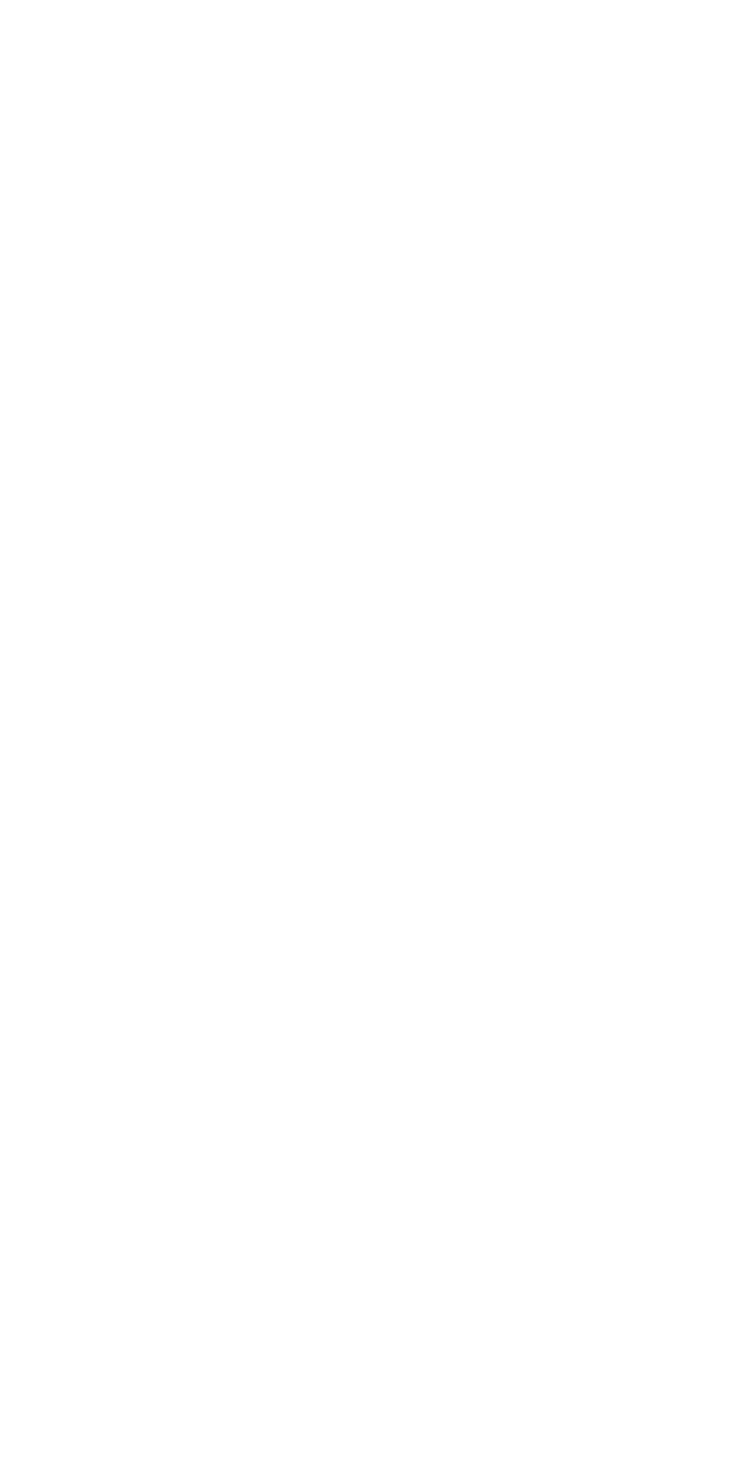
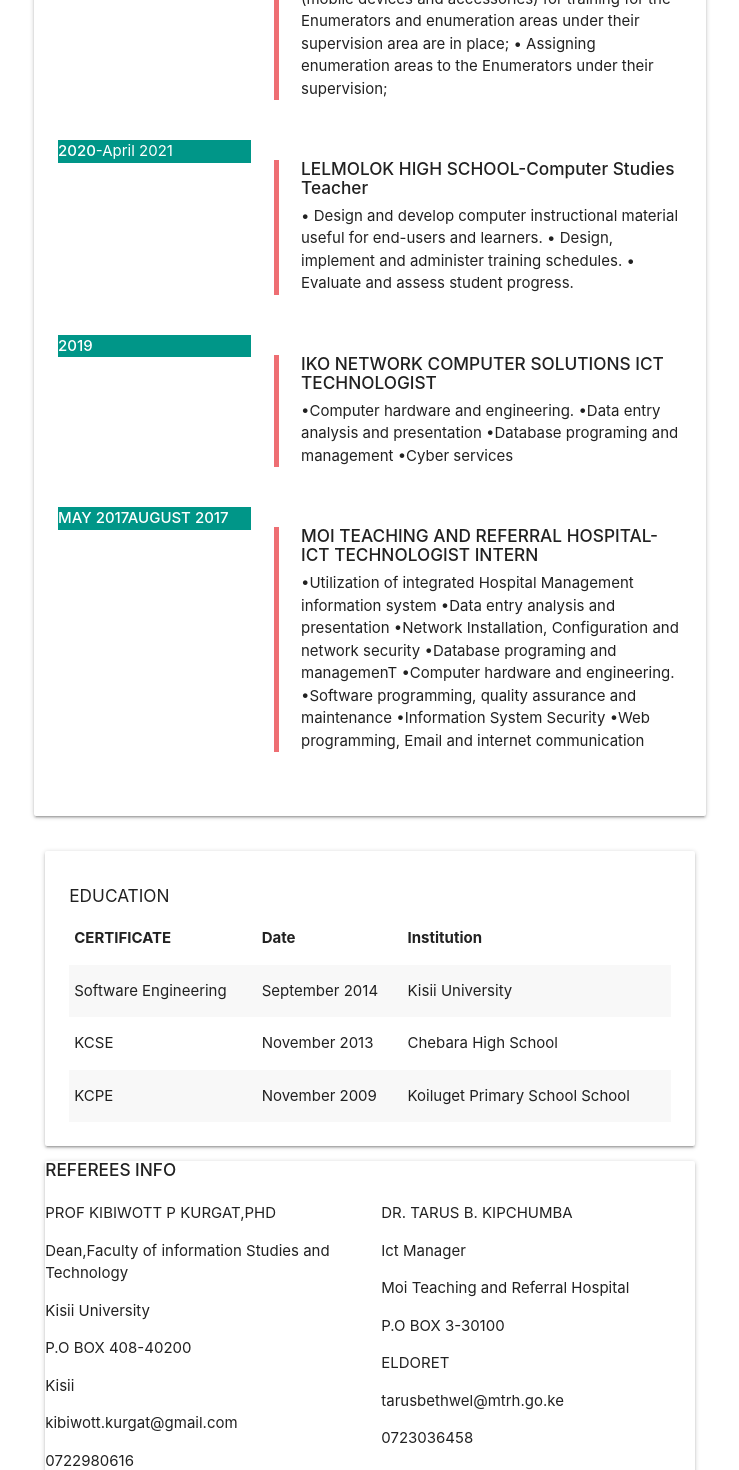
Before and after one commit to alexkemboi/My-Portfolio, a React (Create React App) app: page / in a window 1280 px wide. Shown: the part 1330-2800 px from the top of the page, without its empty margins (382-1121 px from the left). Before the commit the page ends 1148 px from the top, so only its background shows below. Built offline with nearby package versions, Linux system fonts and the light colour scheme.

Commit message:
added referees

```diff
--- a/src/App.js
+++ b/src/App.js
@@ -9,6 +9,7 @@ import Profile from './components/Profile';
 import Experience  from './components/Experience';
 import Portfolios from './components/Portfolios';
 import Education from './components/Education';
+import Referees from './components/Referees';
 
 function App() {
   return (
@@ -22,6 +23,7 @@ function App() {
         <Route path="/Education" component={Education}/>
         <Route path="/Experience" component={Experience}/>
         <Route path="/Portfolios" component={Portfolios}/>
+        <Route path="/Referees" component={Referees}/>
       </Switch>
 
       </>
--- a/src/components/Experience.js
+++ b/src/components/Experience.js
@@ -1,11 +1,13 @@
 import React, { Component } from 'react';
+import Portfolios from './Portfolios';
 
 export default class Experience extends Component {
     render() {
         return (
+
             <section>
 
-                <div className="container">
+                <div >
                     <div className="row" >
                     <div>
                 <div className="card">
--- a/src/components/Home.js
+++ b/src/components/Home.js
@@ -6,6 +6,7 @@ import Portfolios from './Portfolios';
 import Navbar from './Navbar';
 import Education from './Education';
 import About from './About';
+import Referees from './Referees';
 export default class Home extends Component {
     render() {
         return (<div>
@@ -20,8 +21,9 @@ export default class Home extends Component {
                         <div className="col s12 m8 l9">
                         <About />
                         <Skill />
+                        <Experience/>
                         <Education />
-                        <Portfolios />
+                        <Referees/>
                         </div>
                     </div>
                 </div>
--- a/src/components/Profile.js
+++ b/src/components/Profile.js
@@ -18,8 +18,11 @@ import {HashLink as Link} from "react-router-hash-link"
         ALEX KEMBOI
     </span>
     <p>Software Developer</p>
+
 </div>
             </div>
+
+
         );
     }
 }
--- /dev/null
+++ b/src/components/Referees.js
@@ -0,0 +1,40 @@
+import React, { Component } from 'react';
+
+class Referees extends Component {
+    render() {
+        return (
+            <div className="card action">
+                <h6>
+                    <strong>
+                        REFEREES INFO
+                    </strong>
+                </h6>
+                <div className="row mt">
+                    <div className="col s12 m6 l6 xl6">
+                    <p><strong> </strong>PROF KIBIWOTT P KURGAT,PHD</p>
+                        <p><strong></strong>Dean,Faculty of information Studies and Technology</p>
+                        <p><strong> </strong>Kisii University</p>
+                        <p><strong> </strong>P.O BOX 408-40200</p>
+                        <p><strong> </strong>Kisii</p>
+                        <p><strong> </strong>kibiwott.kurgat@gmail.com</p>
+                        <p><strong> </strong>0722980616</p>
+                    </div>
+                    <div className="s12 m6 l6 xl6">
+                        <div className="col s12 m6 l6 xl6">
+                        <p><strong> </strong>DR. TARUS B. KIPCHUMBA</p>
+                        <p><strong></strong>Ict Manager</p>
+                        <p><strong> </strong>Moi Teaching and Referral Hospital</p>
+                        <p><strong> </strong>P.O BOX 3-30100</p>
+                        <p><strong> </strong>ELDORET</p>
+                        <p><strong> </strong>tarusbethwel@mtrh.go.ke</p>
+                        <p><strong> </strong>0723036458</p>
+                        </div>
+                    </div>
+
+                </div>
+            </div>
+        );
+    }
+}
+
+export default Referees;
```
Also changed, not shown: src/components/Portfolios.js (+4 -3 lines).
